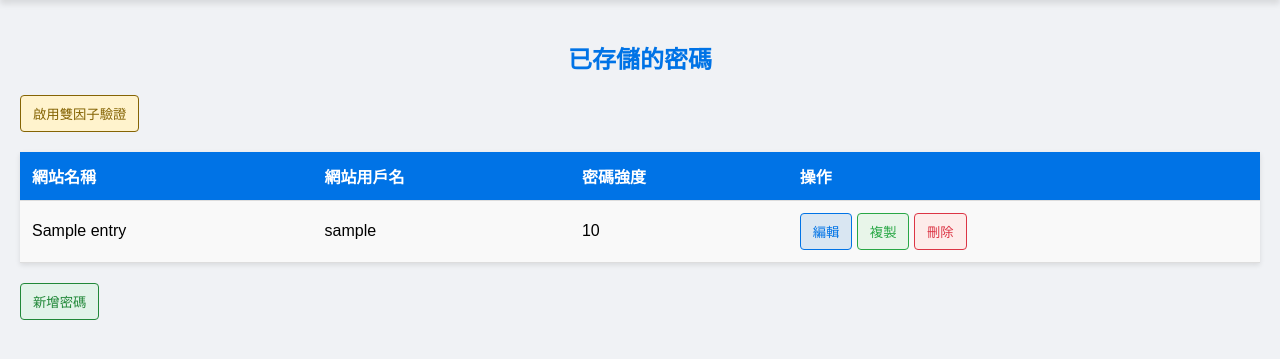
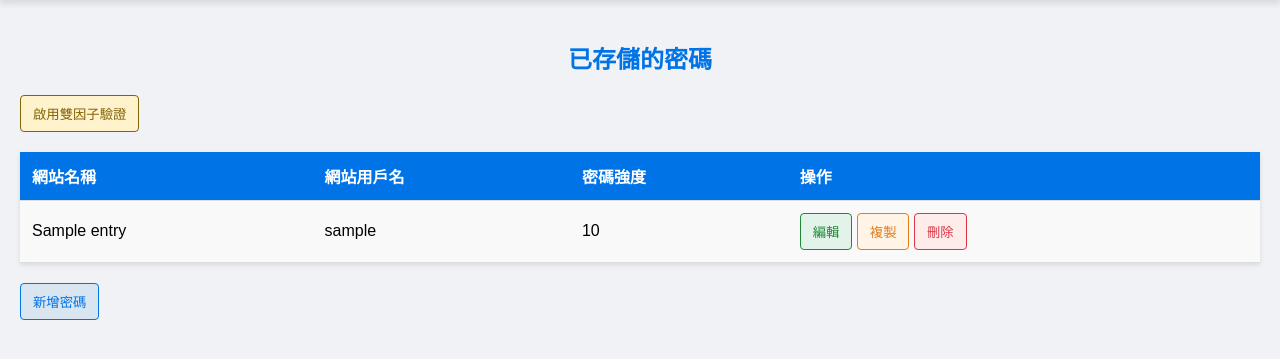
Before and after one commit to alvinlo62/Password-Fortress, a Flask app: page /password-manager/view in a window 1280 px wide. Shown: the part 66-425 px from the top of the page. Run offline with Flask 3, Linux system fonts and the light colour scheme; a user stored in the database is signed in; tables that the repository leaves empty hold one stand-in row (values such as "Sample post").

Commit message:
"我的密碼"網頁 外觀v3

```diff
--- a/templates/password_manager/view_passwords.html
+++ b/templates/password_manager/view_passwords.html
@@ -42,14 +42,14 @@
   }
 
   .copy-btn {
-    background-color: #e8f5e9;
-    color: #28a745;
-    border: 1px solid #28a745;
+    background-color: #fff4e6;
+    color: #e17d20;
+    border: 1px solid #e17d20;
   }
 
   .copy-btn:hover {
-    background-color: #d4edda;
-    color: #1e7e34;
+    background-color: #ffe8cc;
+    color: #b55a15;
   }
 
   .delete-btn {
@@ -63,13 +63,13 @@
     color: #b21f2d;
   }
 
-  .add-btn {
+  .edit-btn {
     background-color: #e2f3e9;
     color: #218838;
     border: 1px solid #218838;
   }
 
-  .add-btn:hover {
+  .edit-btn:hover {
     background-color: #d1e7dd;
     color: #19692c;
   }
@@ -107,7 +107,7 @@
     <td>{{ entry.strength_score }}</td>
     <td>
       <form action="{{ url_for('password_manager.edit_password', entry_id=entry.id) }}" method="GET" style="display:inline;">
-        <button type="submit">編輯</button>
+        <button type="submit" class="edit-btn">編輯</button>
       </form>
       <button class="copy-btn" onclick="copyToClipboard('{{ entry.site_password }}')">複製</button>
       <form action="{{ url_for('password_manager.delete_password', entry_id=entry.id) }}" method="POST" style="display:inline;" onsubmit="return confirm('確定刪除？');">
@@ -119,7 +119,7 @@
 </table>
 
 <form action="{{ url_for('password_manager.add_password') }}" method="GET">
-  <button type="submit" class="add-btn">新增密碼</button>
+  <button type="submit">新增密碼</button>
 </form>
 
 <script>
```
